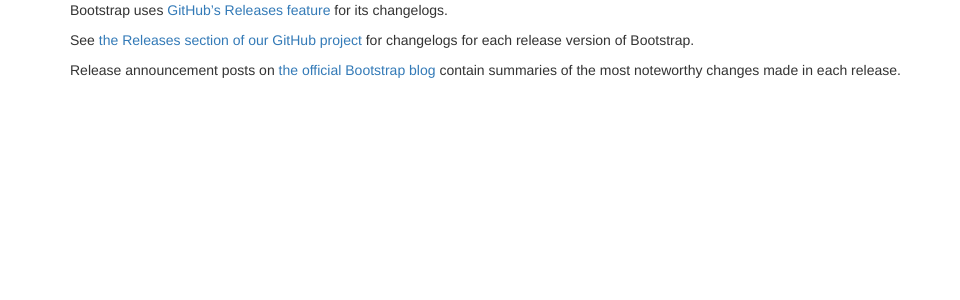
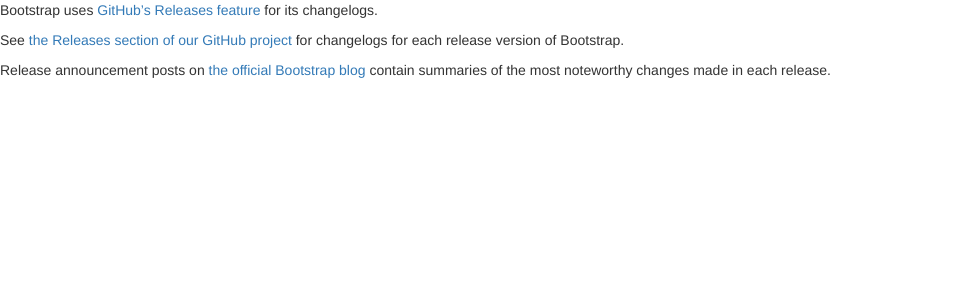
Before and after one commit to indifferentalex/hbso, a Jekyll site: the page built from bower_components/bootstrap/CHANGELOG.md, in a window 1280 px wide. Shown: the top 300 px of the page, without its empty margins (0-960 px from the left). Built offline with Jekyll 4.4.1, drawn with Linux system fonts in a browser that asks for light colours; our own code applies the rules of GitHub Pages for plain Markdown files.

Commit message:
Layout changed

```diff
--- a/_layouts/default.html
+++ b/_layouts/default.html
@@ -1,20 +1,12 @@
 <!DOCTYPE html>
-<html lang="{{ page.lang | default: site.lang | default: "it" }}">
+<html lang="{{ page.lang | default: site.lang | default: "no" }}">
 {% include head.html %}
 <body>
-	<div class="white-background">
-		<div class="container header">
-			{% include header.html %}
-		</div>
+	{% include header.html %}
 
-		<div class="container main-content">
-			{{ content }}
-		</div>
+	{{ content }}
 
-		<div class="container footer">
-			{% include footer.html %}
-		</div>
-	</div>
+	{% include footer.html %}
 </div>
 </body>
 </html>
```
